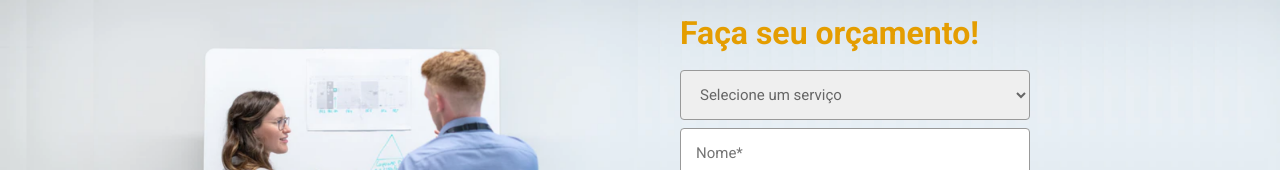
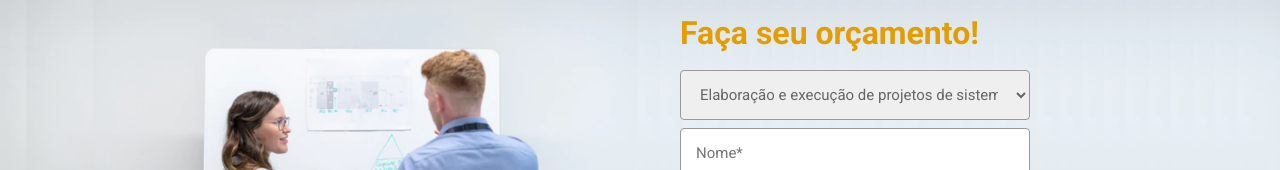
Before and after one commit to f3l1p3v4/engineering, a React (Create React App) app: page / in a window 1280 px wide. Shown: the part 2892-3062 px from the top of the page. Built offline with nearby package versions, Linux system fonts and the light colour scheme.

Commit message:
Update index.js

```diff
--- a/src/components/Contact/index.js
+++ b/src/components/Contact/index.js
@@ -7,12 +7,12 @@ export default function Contact() {
   const [name, setName] = useState("");
 
   const listServices = [
-    { id: 1, name: "Selecione um serviço" },
+    { id: 1, name: "Elaboração e execução de projetos de sistemas de energia solar fotovoltaico" },
     { id: 2, name: "Limpeza e conservação predial" },
     { id: 3, name: "Manutenção de grupos geradores" },
     { id: 4, name: "Manutenção em sistemas de climatização" },
     { id: 5, name: "Implantação e manutenção de sistemas de energia AC/DC" },
-    { id: 6, name: "Serviços de manutenção e reparos civil" }
+    { id: 6, name: "Serviços de reforma e manutenção predial" }
   ];
 
   const handleSubmit = (e) => {
```
